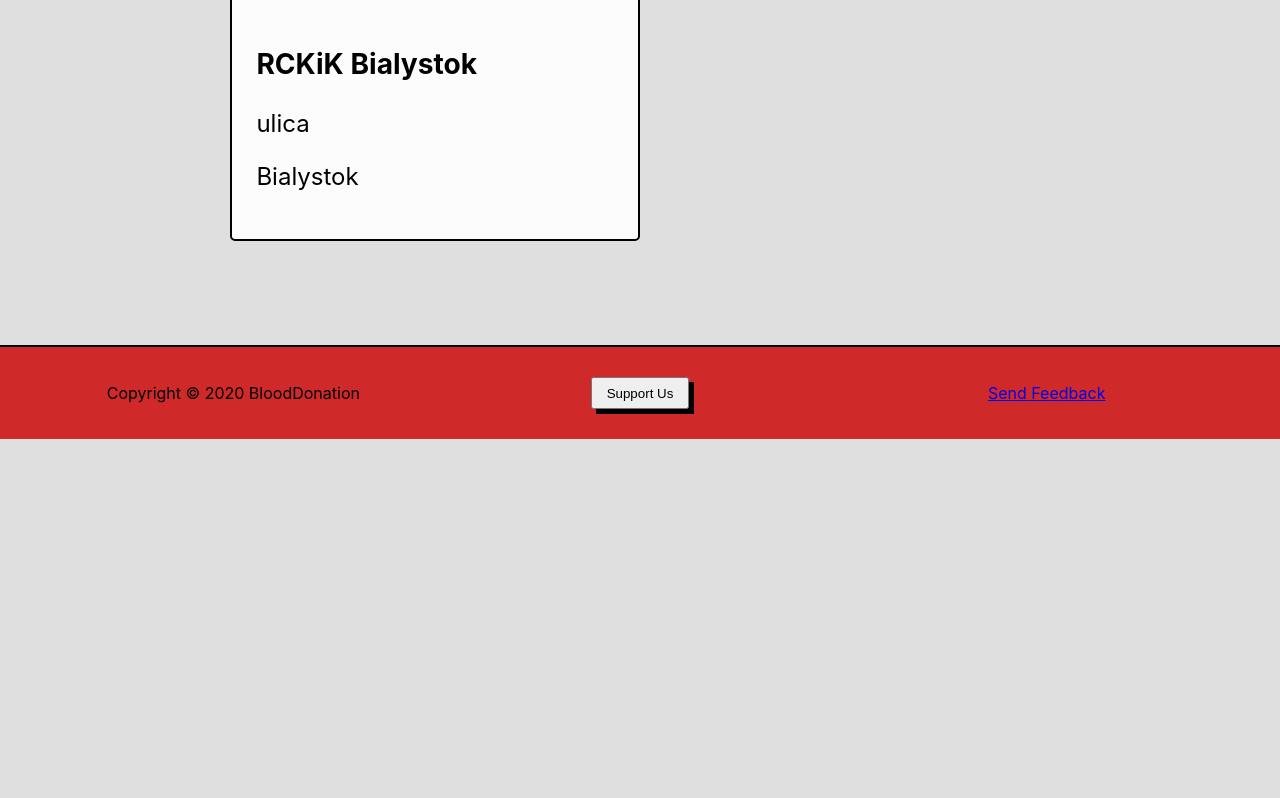
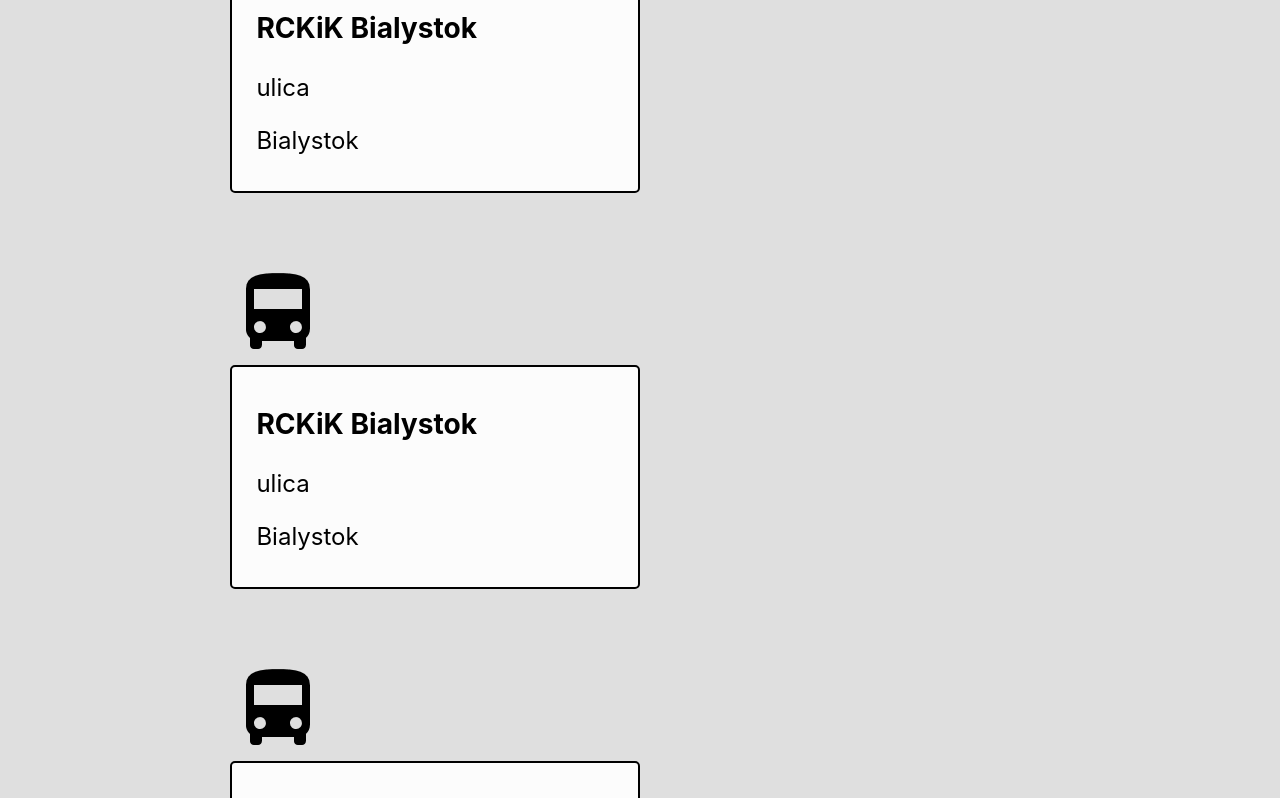
Before and after one commit to PawelWisn/BloodDonation, a React (Create React App) app in the folder blood-donation-frontend/: page /localizations in a window 1280 px wide. Shown: the part 1442-2240 px from the top of the page. Before the commit the page ends 1881 px from the top, so only its background shows below. Built offline with nearby package versions, Linux system fonts and the light colour scheme.

Commit message:
location layout ready, waiting for data

```diff
--- a/blood-donation-frontend/src/components/CollectionPointTile.scss
+++ b/blood-donation-frontend/src/components/CollectionPointTile.scss
@@ -2,7 +2,7 @@
   border: 2px solid black;
   border-radius: 5px;
   background-color: #fcfcfc;
-  padding: 1em;
+  padding: 0.5em 0.5em 0.5em 1em;
   font-size: 1.5em;
   margin-bottom: 3em;
 }
--- a/blood-donation-frontend/src/components/CollectionPoints.tsx
+++ b/blood-donation-frontend/src/components/CollectionPoints.tsx
@@ -2,10 +2,9 @@
 import './CollectionPoints.scss';
 import UpperBar from "./UpperBar";
 import ManyRadiobuttonsNoDefault from "./ManyRadiobuttonsNoDefault";
-import PopupButton from "./PopupButton";
 import BottomBar from "./BottomBar";
 import CollectionPointTile from "./CollectionPointTile";
-
+import { GoogleMap, LoadScript } from '@react-google-maps/api';
 
 function CollectionPoints() {
 
@@ -25,7 +24,10 @@
                 </div>
                 <div className='collection-tiles-container'>
                     <CollectionPointTile placeName='RCKiK Bialystok' address='ulica' city='Bialystok'/>
-                    <CollectionPointTile placeName='RCKiK Bialystok' address='ulica' city='Bialystok' isMobile={false}/>
+                    <CollectionPointTile placeName='RCKiK Bialystok' address='ulica' city='Bialystok' isMobile={true}/>
+                    <CollectionPointTile placeName='RCKiK Bialystok' address='ulica' city='Bialystok' isMobile={true}/>
+                    <CollectionPointTile placeName='RCKiK Bialystok' address='ulica' city='Bialystok' isMobile={true}/>
+                    <CollectionPointTile placeName='RCKiK Bialystok' address='ulica' city='Bialystok' isMobile={true}/>
                 </div>
 
 
--- a/blood-donation-frontend/src/components/Register.tsx
+++ b/blood-donation-frontend/src/components/Register.tsx
@@ -1,13 +1,11 @@
-import React, {useState} from "react";
+import React from "react";
 import {useHistory} from "react-router-dom";
 import './Common.scss';
 import './Register.scss';
 import Logo from "../images/logo_white.png";
-import classNames from 'classnames';
 import ManyRadiobuttons from "./ManyRadiobuttons";
 
 function Register() {
-    const [colorPicked, setColorPicked] = useState(true)
 
 
     const history = useHistory();
```
